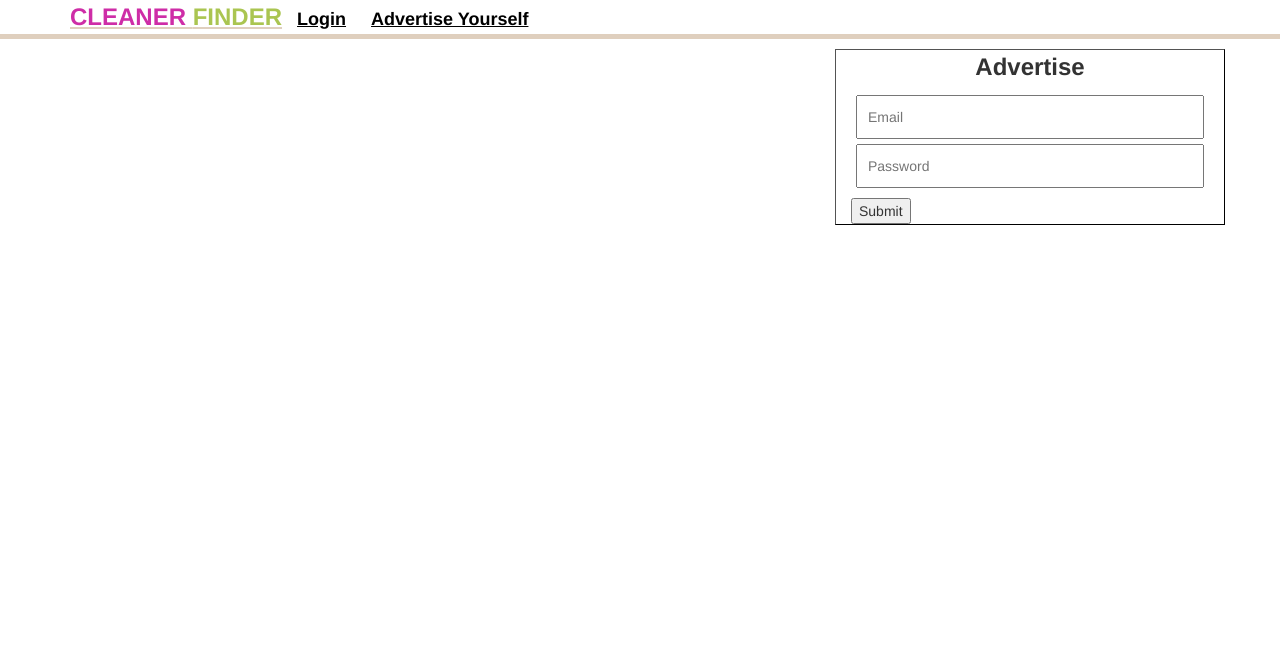
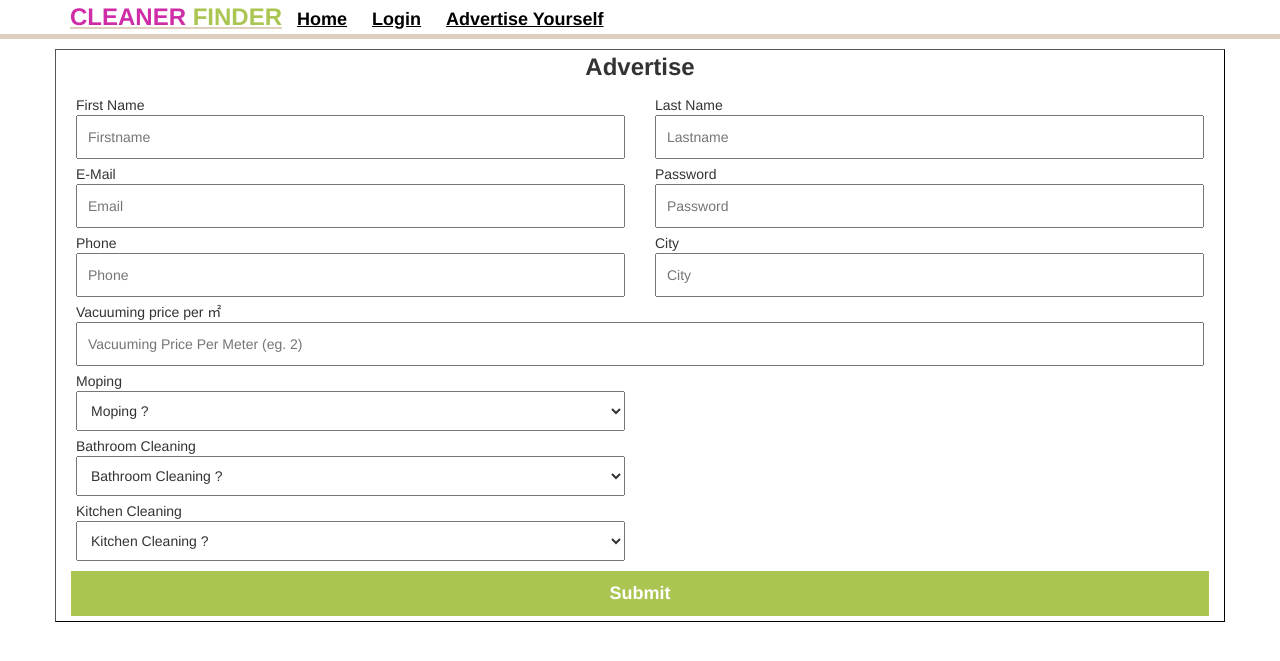
Before and after one commit to krish78911/findacleaner, a CodeIgniter app: page /database/Register/ in a window 1280 px wide. Shown: the top 661 px of the page. Run offline with CodeIgniter, Linux system fonts and the light colour scheme; data that the repository does not hold is empty.

Commit message:
form labels, show hide price inputs, login

```diff
--- a/application/controllers/Register.php
+++ b/application/controllers/Register.php
@@ -15,8 +15,6 @@ class Register extends BaseController {
     }
 
     public function index() {
-        $this->data['cleaners'] = $this->Cleaners->search();
-        // var_dump($this->data['cleaners']);
         $this->load->view('head');
         $this->load->view('navigation');
         $this->load->view('admin/advertiseForm');
@@ -24,11 +22,6 @@ class Register extends BaseController {
 
     public function register() {
 
-        $_SESSION["email"] = $this->input->post('email');
-        $_SESSION["password"] = $this->input->post('password');
-        $_SESSION["loggedin"] = true;
-
-        /*
         $data = array(
             'firstname' => $this->input->post('firstname'),
             'lastname' => $this->input->post('lastname'),
@@ -37,15 +30,15 @@ class Register extends BaseController {
             'city' => $this->input->post('city'),
             'vcpricepermeter' => $this->input->post('vcpricepermeter'),
             'moping' => $this->input->post('moping'),
-            'mopingpricepermeter' => $this->input->post('mopingpricepermeter'),
+            'mopingpricepermeter' => (empty($this->input->post('mopingpricepermeter'))) ? 0 : $this->input->post('vcpricepermeter'),
             'bathroomcleaning' => $this->input->post('bathroomcleaning'),
-            'bathroomcleaningprice' => $this->input->post('bathroomcleaningprice'),
+            'bathroomcleaningprice' => (empty($this->input->post('bathroomcleaningprice'))) ? 0 : $this->input->post('bathroomcleaningprice'),
             'kitchencleaning' => $this->input->post('kitchencleaning'),
-            'kitchencleaningprice' => $this->input->post('kitchencleaningprice'),
+            'kitchencleaningprice' => (empty($this->input->post('kitchencleaningprice'))) ? 0 : $this->input->post('kitchencleaningprice'),
             'password' => $this->input->post('password'),
+            'userright' => 'user',
         );
-        */
-
+        /*
         $data = array(
             'firstname' => 'test',
             'lastname' => 'test',
@@ -60,10 +53,16 @@ class Register extends BaseController {
             'kitchencleaning' => 'Yes',
             'kitchencleaningprice' => 1,
             'password' => '123',
+            'userright' => 'user',
         );
+        */
         $this->Cleaners->insert($data);
 
         if($this->db->affected_rows() > 0) {
+            $_SESSION["email"] = $this->input->post('email');
+            $_SESSION["password"] = $this->input->post('password');
+            $_SESSION["userrights"] = 'user';
+            $_SESSION["loggedin"] = true;
             echo "Record added..";
         } else {
             echo "Error..";
--- a/application/models/Cleaners.php
+++ b/application/models/Cleaners.php
@@ -41,6 +41,15 @@ class Cleaners extends CI_Model {
         return $query->result();
     }
 
+    function searchWhereEmailAndPassword($email, $password) {
+        $this->db->select('*');
+        $this->db->from('cleaner');
+        $this->db->where('email', $email);
+        $this->db->where('password', $password);
+        $query = $this->db->get();
+        return $query->result();
+    }
+
     function searchWhereUsername($email) {
         $this->db->select('*');
         $this->db->from('cleaner');
--- a/application/views/admin/advertiseForm.php
+++ b/application/views/admin/advertiseForm.php
@@ -1,42 +1,102 @@
 <div class="container">
 	<div class="row">
-		<div class="col-md-7 col-lg-8 advertiseSuccessOrFail">
-
-		</div>
-		<div class="col-md-5 col-lg-4 advertisementForm">
+		<div class="col-md-12 col-lg-12 advertisementForm">
 			<label>Advertise</label>
 			<form action="<?php echo base_url('Register/register'); ?>" method="POST" id="advertiseForm">
-				<!--<input type="text" name="firstname" placeholder="Firstname" required />
-				<input type="text" name="lastname" placeholder="Lastname" required />-->
+				<div class="row">
+					<div class="col-md-6 col-lg-6">
+						<span>First Name</span>
+						<input type="text" name="firstname" placeholder="Firstname" required />
+					</div>
+					<div class="col-md-6 col-lg-6">
+						<span>Last Name</span>
+						<input type="text" name="lastname" placeholder="Lastname" required />
+					</div>
+				</div>
+				<div class="row">
+					<div class="col-md-6 col-lg-6">
+						<span>E-Mail</span>
 						<input type="email" name="email" placeholder="Email" id="checkEmail" required />
 						<span id="emailExistMessage"></span>
+					</div>
+					<div class="col-md-6 col-lg-6">
+						<span>Password</span>
 						<input type="text" name="password" placeholder="Password" required />
-				<!--<input type="number" name="phone" placeholder="Phone" required />
+					</div>
+				</div>
+				<div class="row">
+					<div class="col-md-6 col-lg-6">
+						<span>Phone</span>
+						<input type="number" name="phone" placeholder="Phone" required />
+					</div>
+					<div class="col-md-6 col-lg-6">
+						<span>City</span>
 						<input type="text" name="city" placeholder="City" required />
+					</div>
+				</div>
+				<div class="row">
+					<div class="col-md-12 col-lg-12">
+						<span>Vacuuming price per &#13217; </span>
 						<input type="number" name="vcpricepermeter" placeholder="Vacuuming Price Per Meter (eg. 2)" required />
-				<select name="moping" required>
+					</div>
+				</div>
+				<div class="row">
+					<div class="col-md-6 col-lg-6">
+						<span>Moping</span>
+						<select name="moping" class="moping" required>
 							<option value="">Moping ? </option>
 							<option value="Yes">Yes</option>
 							<option value="No">No</option>
 						</select>
-				<input type="number" name="mopingpricepermeter" placeholder="Moping Price Per Meter (eg. 2)" required />
-				<select name="bathroomcleaning" required>
+					</div>
+					<div class="col-md-6 col-lg-6">
+						<span class="mopingpricepermeterlabel displayNone" >Moping price per &#13217; </span>
+						<input type="number" name="mopingpricepermeter" class="mopingpricepermeter displayNone"
+							placeholder="Moping Price Per Meter (eg. 2)" required />
+					</div>
+				</div>
+				<div class="row">
+					<div class="col-md-6 col-lg-6">
+						<span>Bathroom Cleaning</span>
+						<select name="bathroomcleaning" class="bathroomcleaning" required>
 							<option value="">Bathroom Cleaning ? </option>
 							<option value="Yes">Yes</option>
 							<option value="No">No</option>
 						</select>
-				<input type="number" name="bathroomcleaningprice" placeholder="Bathroom Cleaning Price (eg. 2)" required />
-				<select name="kitchencleaning" required>
+					</div>
+					<div class="col-md-6 col-lg-6">
+						<span class="bathroomcleaningpricelabel displayNone" >Bathroom Cleaning price</span>
+						<input type="number" name="bathroomcleaningprice" class="bathroomcleaningprice displayNone"
+							placeholder="Bathroom Cleaning Price (eg. 2)" required />
+					</div>
+				</div>
+				<div class="row">
+					<div class="col-md-6 col-lg-6">
+						<span>Kitchen Cleaning</span>
+						<select name="kitchencleaning" class="kitchencleaning" required>
 							<option value="">Kitchen Cleaning ? </option>
 							<option value="Yes">Yes</option>
 							<option value="No">No</option>
 						</select>
-				<input type="number" name="kitchencleaningprice" placeholder="Kitchen Cleaning Price (eg. 2)" required />-->
+					</div>
+					<div class="col-md-6 col-lg-6">
+						<span class="kitchencleaningpricelabel displayNone" >Kitchen Cleaning Price</span>
+						<input type="number" name="kitchencleaningprice" class="kitchencleaningprice displayNone"
+							placeholder="Kitchen Cleaning Price (eg. 2)" required />
+					</div>
+				</div>
 			</form>
+			<div class="row">
+				<div class="col-md-12 col-lg-12">
 					<button type="submit" id="registerAdvertiseButton">Submit</button>
 				</div>
 			</div>
+			<span class="advertiseSuccessOrFail"></span>
 		</div>
+	</div>
+</div>
+
+<script type="text/javascript" src="<?php echo base_url('assets/js/showHidePriceInputs.js'); ?>"></script>
 
 <script>
 	$(document).ready(function () {
--- a/application/views/navigation.php
+++ b/application/views/navigation.php
@@ -5,15 +5,17 @@
 				<div class="row">
 					<div class="col-lg-12">
 						<nav>
-							<a id="logo"><span class="pinkColor">CLEANER</span> <span class="greenColor">FINDER</span></a>
+							<a href="<?php echo base_url() ?>" id="logo"><span class="pinkColor">CLEANER</span> <span class="greenColor">FINDER</span></a>
+							<a href="<?php echo base_url() ?>">Home</a>
 							<?php
 								if(isset($_SESSION["loggedin"]) && $_SESSION["loggedin"] == true) {
 							?>
+								<a href="<?php echo base_url('Admin/') ?>">My Advert</a>
 								<a href="<?php echo base_url('Logout/') ?>">Logout</a>
 							<?php
 								} else {
 							?>
-								<a>Login</a>
+								<a href="<?php echo base_url('Login/') ?>">Login</a>
 								<a href="<?php echo base_url('Register/') ?>">Advertise Yourself</a>
 							<?php
 								}
--- /dev/null
+++ b/assets/js/showHIdePriceInputs.js
@@ -0,0 +1,51 @@
+$(document).ready(function () {
+
+    if($('.moping').val() == 'Yes') {
+        $(".mopingpricepermeter").show();
+        $(".mopingpricepermeterlabel").show();
+    } else {
+        $(".mopingpricepermeter").hide();
+        $(".mopingpricepermeterlabel").hide();
+    }
+    if($('.bathroomcleaning').val() == 'Yes') {
+        $(".bathroomcleaningprice").show();
+        $(".bathroomcleaningpricelabel").show();
+    } else {
+        $(".bathroomcleaningprice").hide();
+        $(".bathroomcleaningpricelabel").hide();
+    }
+    if($('.kitchencleaning').val() == 'Yes') {
+        $(".kitchencleaningprice").show();
+        $(".kitchencleaningpricelabel").show();
+    } else {
+        $(".kitchencleaningprice").hide();
+        $(".kitchencleaningpricelabel").hide();
+    }
+    $('.moping').on('change', function() {
+        if(this.value == 'Yes') {
+            $(".mopingpricepermeter").show();
+            $(".mopingpricepermeterlabel").show();
+        } else {
+            $(".mopingpricepermeter").hide();
+            $(".mopingpricepermeterlabel").hide();
+        }
+    });
+    $('.bathroomcleaning').on('change', function() {
+        if(this.value == 'Yes') {
+            $(".bathroomcleaningprice").show();
+            $(".bathroomcleaningpricelabel").show();
+        } else {
+            $(".bathroomcleaningprice").hide();
+            $(".bathroomcleaningpricelabel").hide();
+        }
+    });
+    $('.kitchencleaning').on('change', function() {
+        if(this.value == 'Yes') {
+            $(".kitchencleaningprice").show();
+            $(".kitchencleaningpricelabel").show();
+        } else {
+            $(".kitchencleaningprice").hide();
+            $(".kitchencleaningpricelabel").hide();
+        }
+    });
+});
--- a/assets/style/style.css
+++ b/assets/style/style.css
@@ -50,12 +50,12 @@ body .advertisementForm form {
     padding: 5px;
     width: 100%;
 }
-body .advertisementForm form input, body .advertisementForm form select, body .advertisementForm form button {
+body .advertisementForm input, body .advertisementForm select, body .advertisementForm button {
     width: 100%;
     padding: 10px;
     margin-bottom: 5px;
 }
-body .advertisementForm form button {
+body .advertisementForm button {
     background-color: #AAC551;
     color: white;
     border: none;
--- a/assets/style/style.scss
+++ b/assets/style/style.scss
@@ -74,8 +74,8 @@ body {
         form {
             padding: 5px;
             width: 100%;
-            @include form-style;
         }
+        @include form-style;
     }
 
     .editForm {
```
Also changed, not shown: application/controllers/Admin.php (+10 -6 lines), application/controllers/BaseController.php (+9 -7 lines), application/controllers/Login.php (added, +38 -0 lines), application/views/admin/editForm.php (+67 -7 lines), application/views/admin/loginForm.php (+16 -8 lines). Lines whose indentation alone changed are shown as unchanged.
